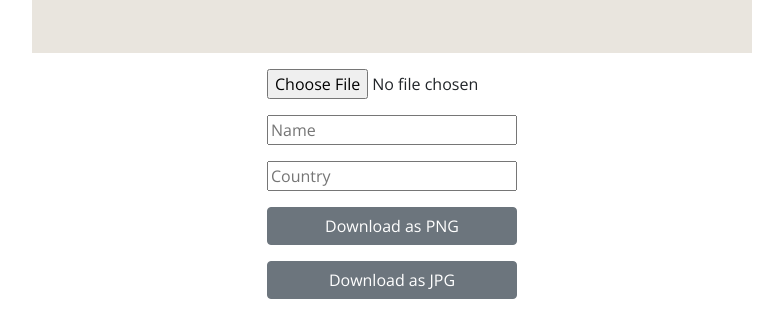
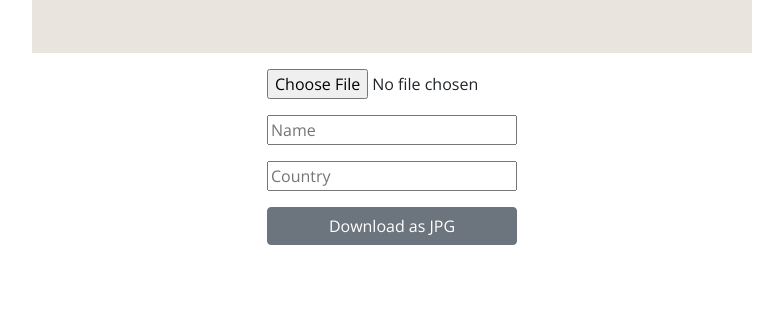
Before and after one commit to marcospozzo/dom-to-image-playground, a plain HTML site: page index.html in a window 1280 px wide. Shown: the part 699-1030 px from the top of the page, without its empty margins (248-1031 px from the left). After the commit the page ends 976 px from the top, so only its background shows below. Drawn offline with nearby package versions, Linux system fonts and the light colour scheme; a web font is replaced by a local one.

Commit message:
png download button commented out

```diff
--- a/index.html
+++ b/index.html
@@ -28,12 +28,12 @@
     <input type="file" id="input-picture" name="img" accept="image/*" />
     <input id="input-name" type="text" placeholder="Name" />
     <input id="input-country" type="text" placeholder="Country" />
-    <button id="png" type="button" class="btn btn-secondary">
-      Download as PNG
-    </button>
     <button id="jpg" type="button" class="btn btn-secondary">
       Download as JPG
     </button>
+    <!-- <button id="png" type="button" class="btn btn-secondary">
+      Download as PNG
+    </button> -->
   </body>
   <script src="https://ajax.googleapis.com/ajax/libs/jquery/3.5.1/jquery.min.js"></script>
   <script src="https://cdnjs.cloudflare.com/ajax/libs/dom-to-image/2.6.0/dom-to-image.min.js"></script>
```
